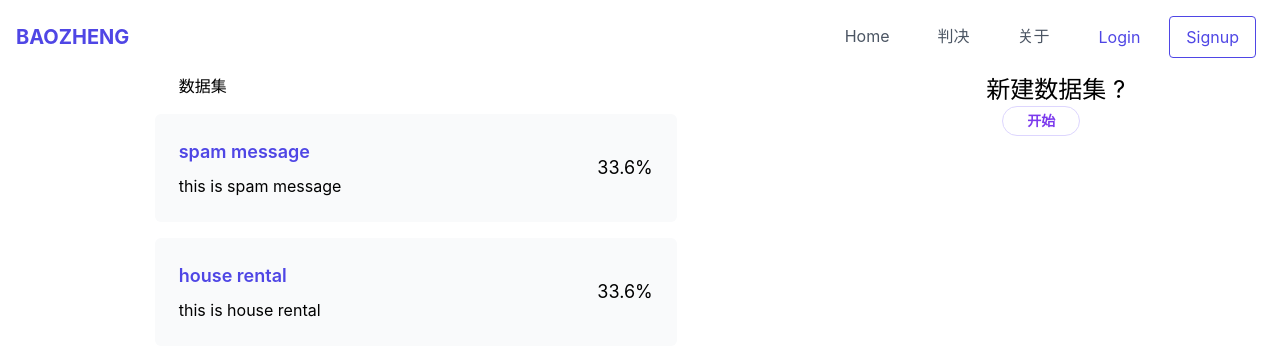
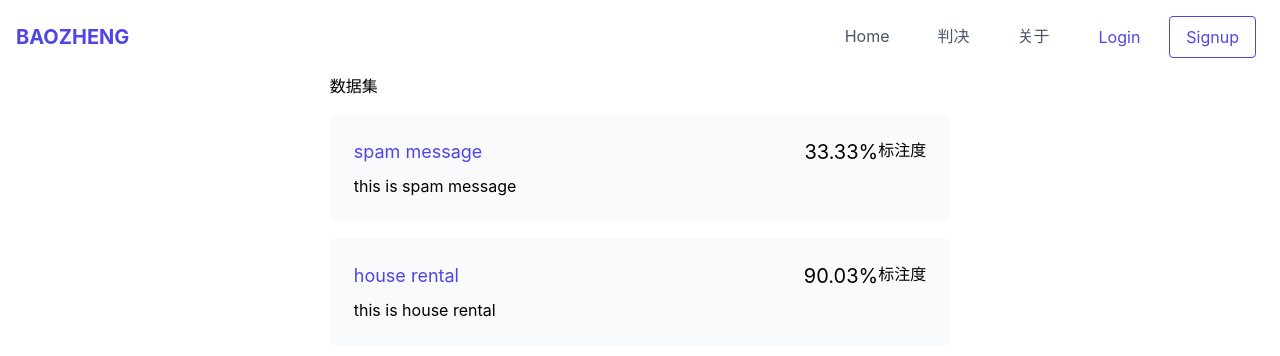
Before and after one commit to ischaojie/baozheng, a React (Create React App) app in the folder frontend/: page / in a window 1280 px wide. Shown: the top 356 px of the page. Built offline with nearby package versions, Linux system fonts and the light colour scheme.

Commit message:
update frontend UI

```diff
--- a/frontend/src/App.js
+++ b/frontend/src/App.js
@@ -2,10 +2,12 @@ import React from 'react'
 import {
     BrowserRouter as Router,
     Route,
-    Link
+    Link,
+    Switch
 } from 'react-router-dom'
 import SourceJudge from "./mark/sourceJudge";
-import SourceList from "./mark/SourceList";
+import SourceList from "./mark/datasetList";
+import Login from "./mark/login";
 import Header from "./mark/header"
 import logo from './logo.svg';
 import './App.css';
@@ -13,8 +15,16 @@ import './App.css';
 function App() {
     return (
         <div>
-            <Header/>
+            <Header />
+            <Router>
+                <Switch>
+                    <Route exact path="/"><SourceList /></Route>
+                    <Route path="/judge"><SourceJudge /></Route>
+                    <Route path="/login"><Login /></Route>
+                </Switch>
+            </Router>
         </div>
+
     );
 }
 
--- a/frontend/src/mark/SourceList.js
+++ /dev/null
@@ -1,79 +0,0 @@
-import React from 'react';
-
-const originsExample = [
-    {
-        "id": 1,
-        "name": "spam message",
-        "description": "this is spam message",
-        "percentage": "33.33%",
-    },
-    {
-        "id": 2,
-        "name": "house rental",
-        "description": "this is house rental",
-        "percentage": "90.03%",
-
-    }
-]
-class SourceList extends React.Component {
-    constructor(props) {
-        super(props);
-    }
-
-    render() {
-        return (
-            <div className="flex justify-around flex-row ">
-                <div className="">
-                    <div className="px-6">
-                        数据集
-                    </div>
-                    <OriginList origins={originsExample} />
-                </div>
-                <div className="">
-                    <div className="text-2xl">新建数据集 ? </div>
-                    <button onClick="" className="flex-1 mx-4 px-6 py-1
-                        text-sm text-purple-600 font-semibold
-                        rounded-full border border-purple-200
-                        hover:text-white hover:bg-purple-600 hover:border-transparent
-                        focus:outline-none
-                        "
-                    >开始
-            </button>
-                </div>
-            </div>
-
-
-        );
-    }
-}
-
-function SingleOrigin(props) {
-    const origin = props.origin;
-    return (
-        <div className="my-4 p-6 rounded-md flex flex-row space-x-64 bg-gray-50 transition duration-150 hover:bg-gray-100">
-
-            <div className="flex-1 flex-col space-y-2">
-                <div className="text-lg text-indigo-600 font-semibold">{origin.name}</div>
-                <div>{origin.description}</div>
-            </div>
-            <div className="flex flex-wrap content-center text-lg">
-                33.6%
-            </div>
-        </div>
-
-    );
-}
-
-function OriginList(props) {
-    const origins = props.origins;
-    const listItems = origins.map((origin) =>
-        <SingleOrigin origin={origin} />
-    );
-    return (
-        <div>
-            {listItems}
-        </div>
-    );
-}
-
-export default SourceList
--- /dev/null
+++ b/frontend/src/mark/datasetList.js
@@ -0,0 +1,60 @@
+import React from 'react';
+import DatasetSingle from "./datasetSingle";
+
+const datasetExample = [
+    {
+        "id": 1,
+        "name": "spam message",
+        "description": "this is spam message",
+        "create_at": "",
+        "owner": "shiniao",
+        "opened": "Open",
+        "count": 122121,
+        "percentage": "33.33%",
+    },
+    {
+        "id": 2,
+        "name": "house rental",
+        "description": "this is house rental",
+        "create_at": "",
+        "owner": "chaojie",
+        "opened": "Close",
+        "count": 46532,
+        "percentage": "90.03%",
+
+    }
+]
+
+class SourceList extends React.Component {
+    constructor(props) {
+        super(props);
+    }
+
+    render() {
+        return (
+            <div className="flex justify-center ">
+
+                <div className="px-6">
+                    数据集
+                    <OriginList origins={datasetExample}/>
+                </div>
+
+            </div>
+
+        );
+    }
+}
+
+function OriginList(props) {
+    const origins = props.origins;
+    const listItems = origins.map((origin) =>
+        <DatasetSingle origin={origin}/>
+    );
+    return (
+        <div>
+            {listItems}
+        </div>
+    );
+}
+
+export default SourceList
--- /dev/null
+++ b/frontend/src/mark/datasetSingle.js
@@ -0,0 +1,26 @@
+import React from "react"
+
+class DatasetSingle extends React.Component {
+    constructor(props) {
+        super(props)
+    }
+
+    render() {
+        return (
+            <div
+                className="my-4 p-6 rounded-md flex flex-row space-x-72 bg-gray-50 transition duration-150 hover:bg-gray-100">
+
+                <div className="flex-1 flex-col space-y-2">
+                    <div className="text-lg text-indigo-600">{this.props.origin.name}</div>
+                    <div>{this.props.origin.description}</div>
+                </div>
+                <div className="flex justify-center">
+                    <div className="text-xl">{this.props.origin.percentage}</div>
+                    <p>标注度</p>
+                </div>
+            </div>
+        );
+    }
+}
+
+export default DatasetSingle;
--- a/frontend/src/mark/header.js
+++ b/frontend/src/mark/header.js
@@ -5,7 +5,7 @@ import {
     Link,
     Switch
 } from 'react-router-dom'
-import SourceList from "./SourceList";
+import SourceList from "./datasetList";
 import SourceJudge from "./sourceJudge";
 import Login from "./login";
 
@@ -16,7 +16,7 @@ class Header extends React.Component {
 
     render() {
         return (
-            <Router>
+
             <nav className="bg-white py-2 md:py-4">
                 <div className="container px-4 mx-auto md:flex md:items-center">
                     <div className="flex justify-between items-center">
@@ -30,31 +30,24 @@ class Header extends React.Component {
 
                     <div className="hidden md:flex flex-col md:flex-row md:ml-auto mt-3 md:mt-0"
                         id="navbar-collapse">
-                            <Link to="/"
+                        <a href="/"
                             className="p-2 lg:px-4 md:mx-2 text-gray-600 rounded hover:bg-gray-200 hover:text-gray-700 transition-colors duration-300">
-                                Home</Link>
-                            <Link to="/judge"
+                            Home</a>
+                        <a href="/judge"
                             className="p-2 lg:px-4 md:mx-2 text-gray-600 rounded hover:bg-gray-200 hover:text-gray-700 transition-colors duration-300">
-                                判决</Link>
-                            <Link to="/About"
+                            判决</a>
+                        <a href="/About"
                             className="p-2 lg:px-4 md:mx-2 text-gray-600 rounded hover:bg-gray-200 hover:text-gray-700 transition-colors duration-300">
-                                关于</Link>
-                            <Link to="/login"
+                            关于</a>
+                        <a href="/login"
                             className="p-2 lg:px-4 md:mx-2 text-indigo-600 text-center border border-transparent rounded hover:bg-indigo-100 hover:text-indigo-700 transition-colors duration-300">
-                                Login</Link>
+                            Login</a>
                         <a href="#"
                             className="p-2 lg:px-4 md:mx-2 text-indigo-600 text-center border border-solid border-indigo-600 rounded hover:bg-indigo-600 hover:text-white transition-colors duration-300 mt-1 md:mt-0 md:ml-1">
                             Signup</a>
                     </div>
                 </div>
             </nav>
-                <Switch>
-                    <Route exact path="/"><SourceList /></Route>
-                    <Route path="/judge"><SourceJudge /></Route>
-                    <Route path="/login"><Login /></Route>
-                </Switch>
-
-            </Router>
 
         );
     }
```
Also changed, not shown: 2 other files (tests, documents, lock files or other folders). Lines whose indentation alone changed are shown as unchanged.
